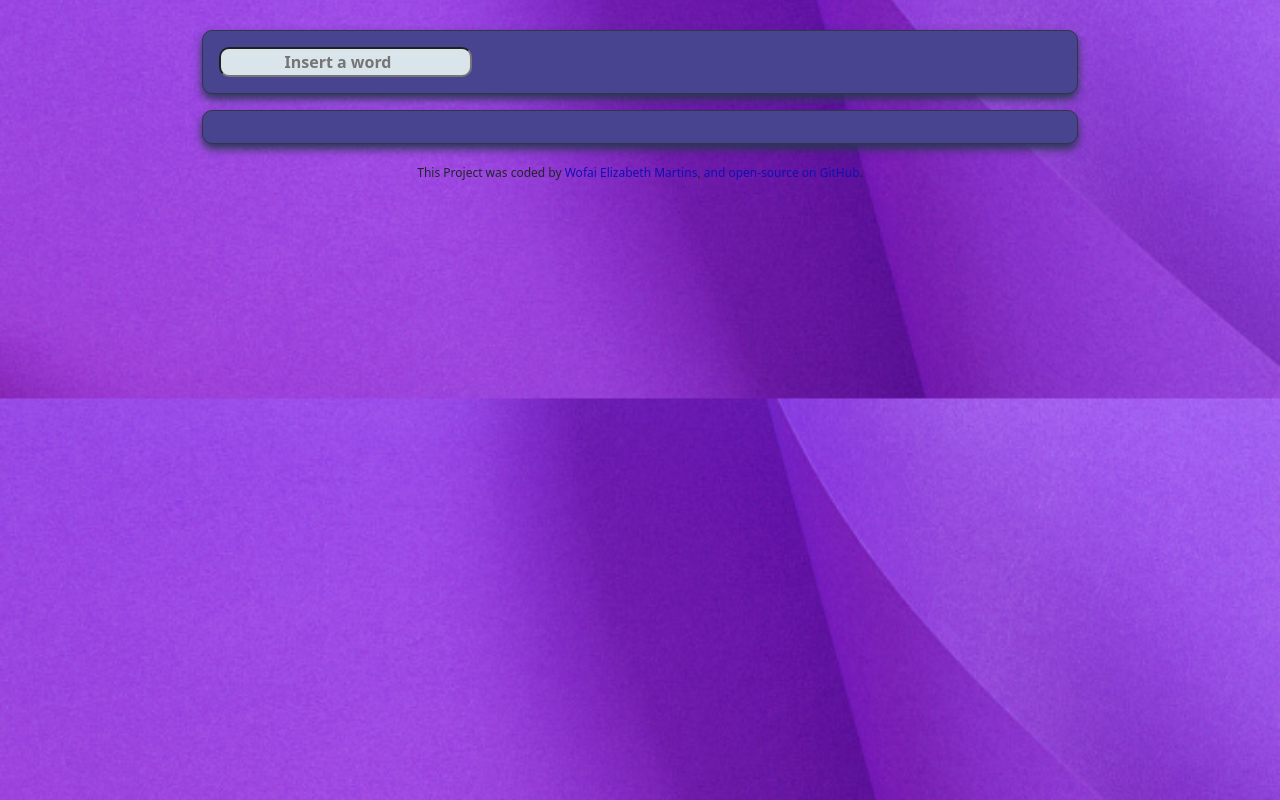
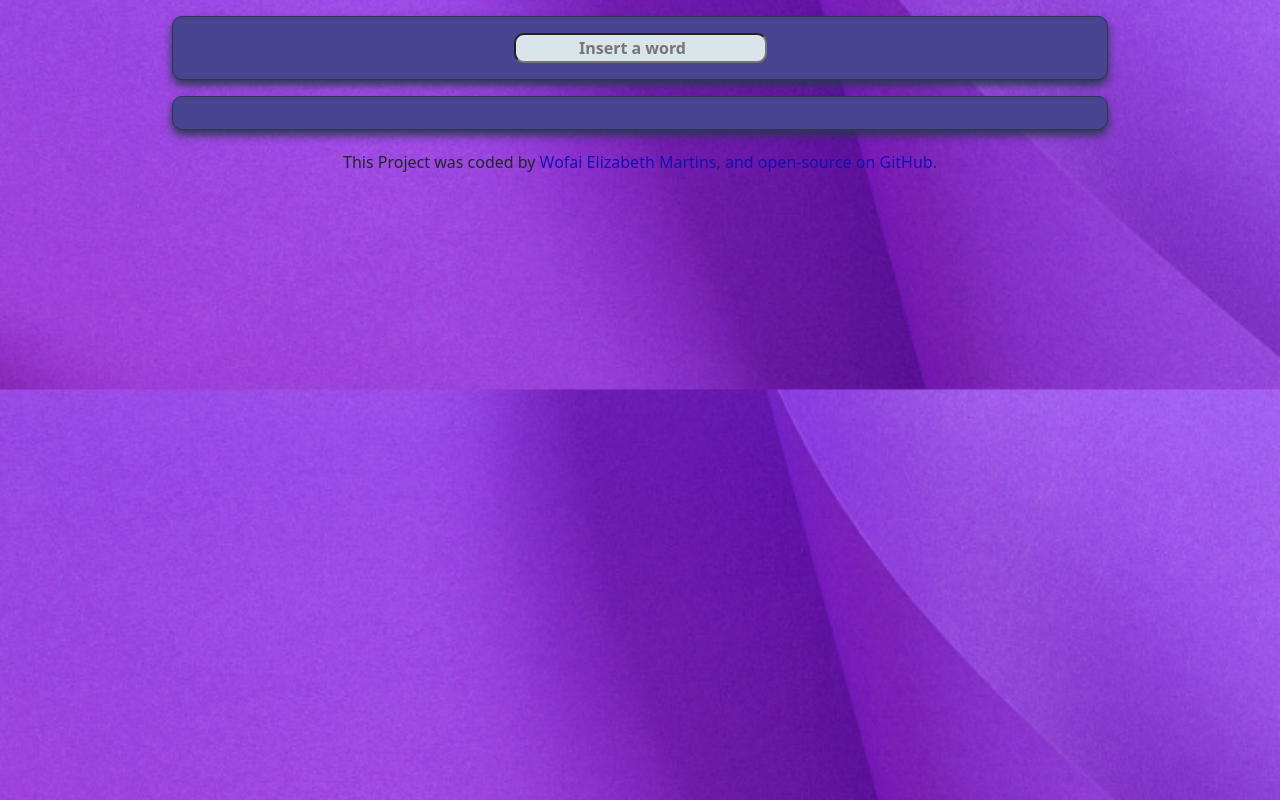
Before and after one commit to Elzeebeauty/My-Dictionary, a React (Create React App) app: page / in a window 1280 px wide. Built offline with nearby package versions, Linux system fonts and the light colour scheme; no server answers.

Commit message:
adjusted the max-width

```diff
--- a/src/App.css
+++ b/src/App.css
@@ -6,13 +6,28 @@ body {
 }
 
 .App {
-  max-width: 900px;
-  margin: 30px auto;
+  text-align: center;
+  max-width: 960px;
+  margin: 0 auto;
+}
+
+.App-header {
+  margin-top: 100px;
+  color: #EBDCEA;
+  display: flex;
+  flex-direction: column;
+  align-items: center;
+  justify-content: center;
+}
+
+.App-header img {
+  height: 70px;
+  pointer-events: none;
 }
 
 .App footer {
   text-align: center;
-  font-size: 12px;
+  font-size: 16px;
   margin: 20px;
 }
 
@@ -25,7 +40,6 @@ body {
   color: #11752f;
 }
 
-
 h1 {
   text-align: center;
 }
--- a/src/Photos.js
+++ b/src/Photos.js
@@ -4,16 +4,16 @@ import "./Results.css"
 
 export default function Photos(props) {
 let [photos,setPhotos] =useState(null);
-const apiKey="563492ad6f9170000100000192ae5f85fdbf4f7ab621e9b48f4ee7da";
-const apiUrl=`https://api.pexels.com/v1/search?query=${props.word}&people`;
-const headers ={ Authorization: `Bearer ${apiKey}`};
+let apiKey="563492ad6f9170000100000192ae5f85fdbf4f7ab621e9b48f4ee7da";
+let apiUrl=`https://api.pexels.com/v1/search?query=${props.word}&people`;
+let headers ={ Authorization: `Bearer ${apiKey}`};
 
 function HandlePhotos(response){
     setPhotos(response.data.photos);
 }
 
 useEffect(()=>{axios.get(apiUrl,{headers: headers })
-.then(HandlePhotos);},[props.word , apiUrl])
+.then(HandlePhotos);},[props.word, apiUrl])
 if(photos){
     return(
         <div className="photos row">
```
